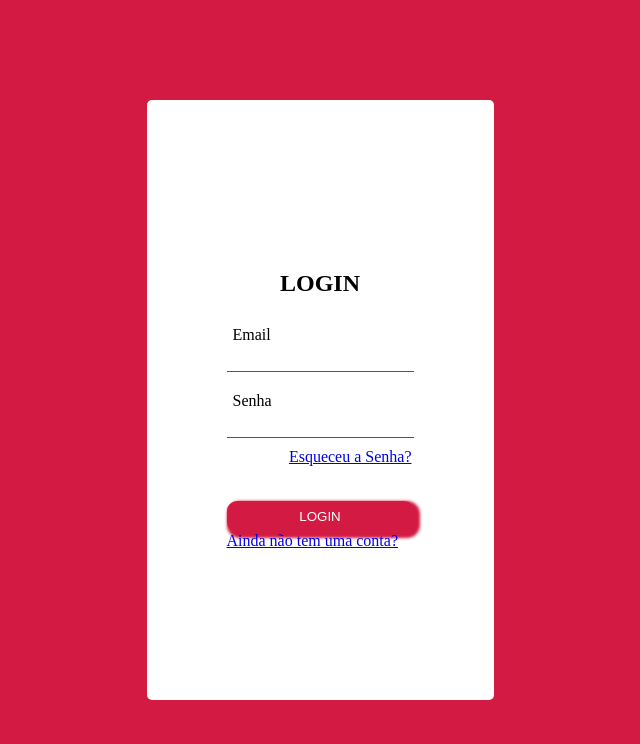
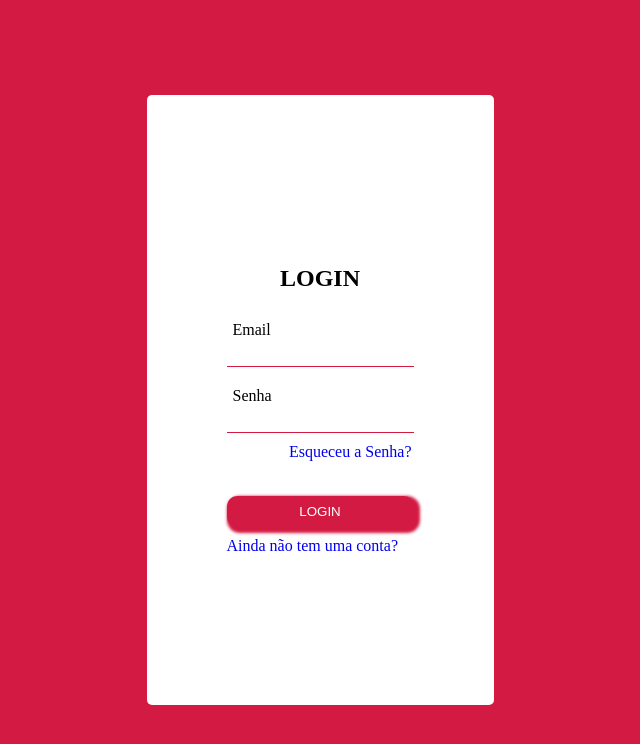
Before and after one commit to filipe-dias-dev/form_eventos, a plain HTML site: page index.html in a window 1280 px wide. Shown: the whole page, without its empty margins (320-960 px from the left). Drawn offline with Linux system fonts and the light colour scheme.

Commit message:
removido sublinhado do link

```diff
--- a/style.css
+++ b/style.css
@@ -64,4 +64,9 @@ body {
     color: white;
     box-shadow: 3px 3px 3px 3px rgb(211, 26, 66);
     padding: 8px 0px;
+    margin-bottom: 10px;
 }
+
+a {
+   text-decoration-line: none;
+}
```
